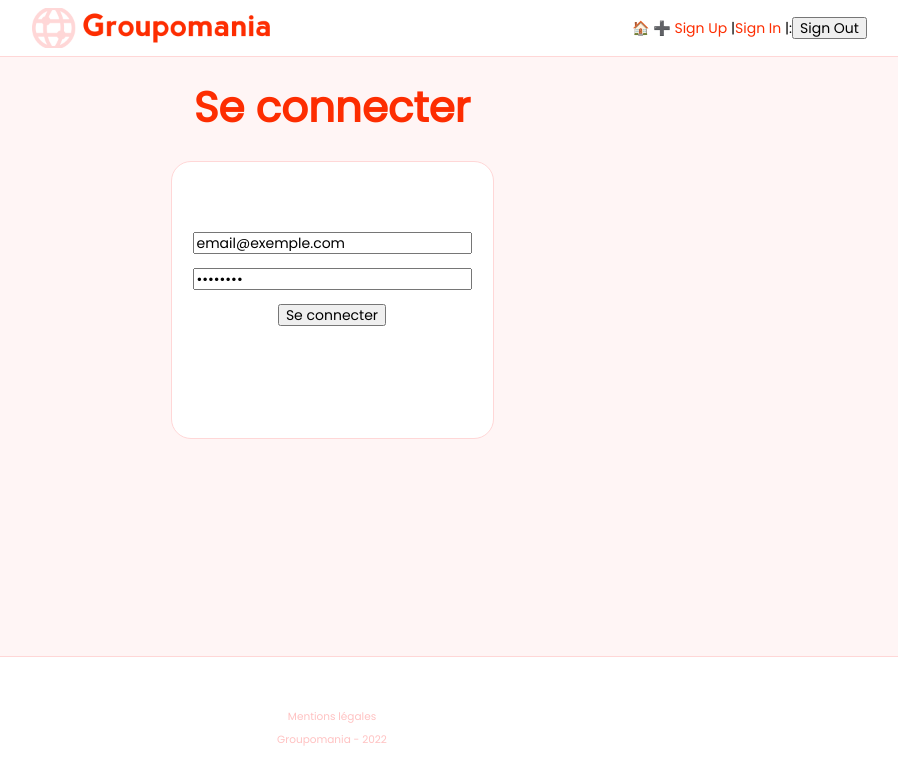
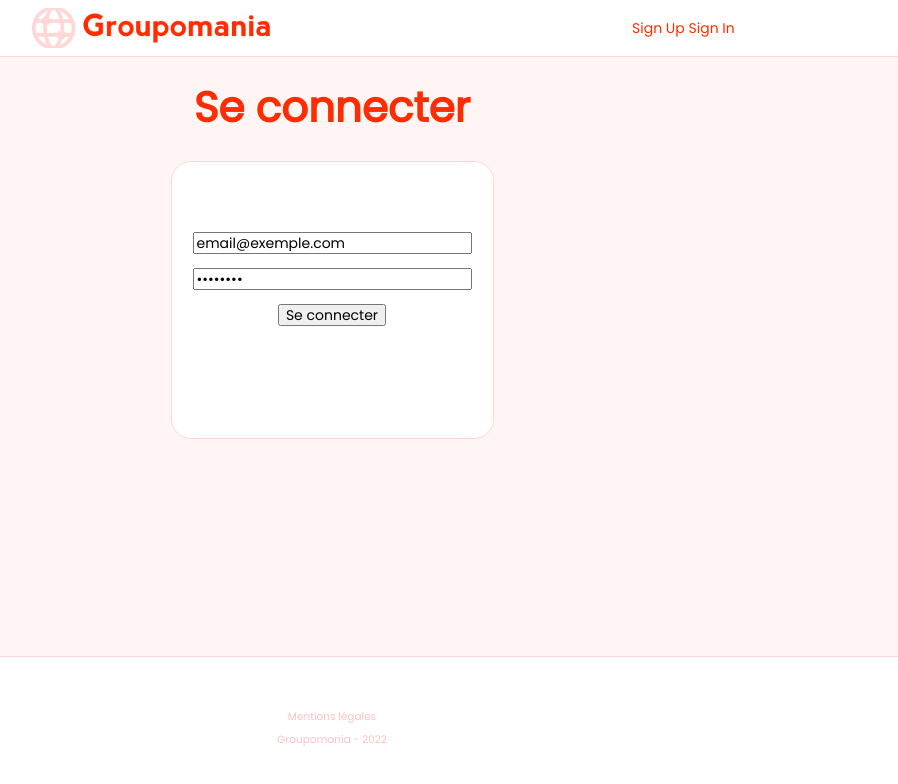
Before and after one commit to Ad-Hel/p7_groupomania, a React (Create React App) app in the folder front/: page /signin in a window 1280 px wide. Shown: the top 784 px of the page, without its empty margins (308-1206 px from the left). Built offline with nearby package versions, Linux system fonts and the light colour scheme.

Commit message:
Fix navigation.jsx Add conditionnal nav menu

```diff
--- a/front/src/components/Navigation.jsx
+++ b/front/src/components/Navigation.jsx
@@ -9,15 +9,19 @@ function Navigation(){
     }
     return(
         <nav className='header__nav'>
-            <Link to="/">🏠</Link>  {"   "}
-
-            <Link to="/new"> ➕ </Link>  {"   "}
-                <span>
-                    <Link to="/signup">Sign Up</Link> |
-                    <Link to="/signin">Sign In</Link> |
-                </span>
-                :
+            {
+                Auth.auth.id !== '' ?
+            <div>
+                <Link to="/">🏠</Link>  {"   "}
+                <Link to="/new"> ➕ </Link>  {"   "}
                 <button onClick={signout}>Sign Out</button>
+            </div>
+            :
+            <div>
+                <Link to="/signup">Sign Up</Link> {"   "}
+                <Link to="/signin">Sign In</Link> {"   "}
+            </div>
+             }
         </nav>
     )
 }
```
